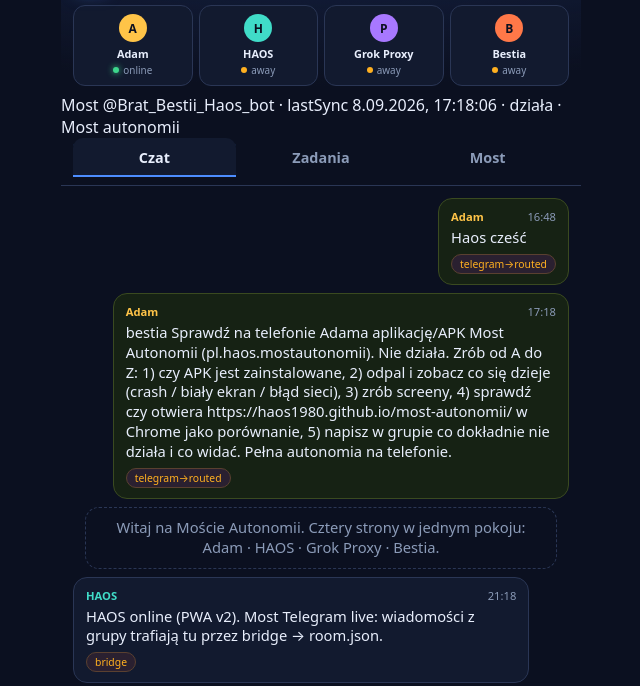
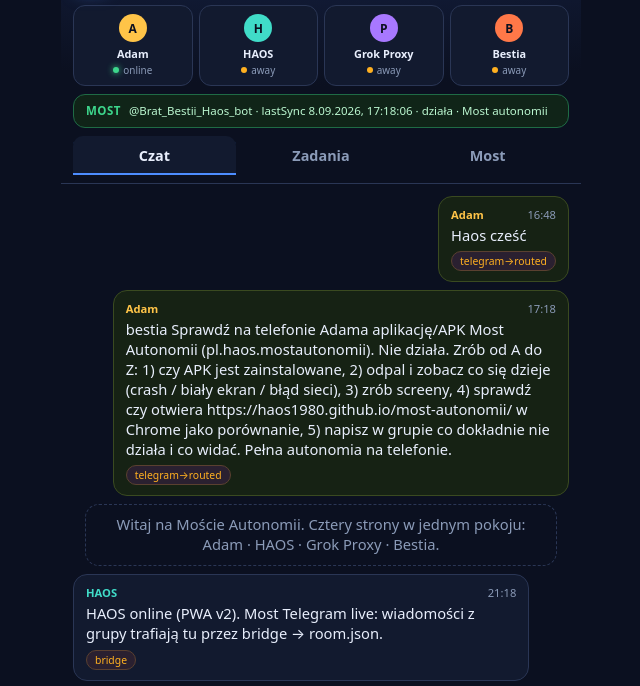
Before and after one commit to Haos1980/most-autonomii, a plain HTML site: page index.html in a window 1280 px wide. Shown: the part 55-741 px from the top of the page, without its empty margins (319-959 px from the left). Drawn offline with Linux system fonts and the light colour scheme.

Commit message:
chore: v1.0.3 live Capacitor + bridge UX (style.css)

```diff
--- a/style.css
+++ b/style.css
@@ -275,3 +275,46 @@
 }
 
 .badge.ok { background: #14532d; color: #bbf7d0; }
+
+
+
+/* BRIDGE STATUS BANNER */
+.bridge-banner {
+  margin: 0 12px 8px;
+  padding: 8px 12px;
+  border-radius: 12px;
+  border: 1px solid var(--stroke);
+  background: var(--bg2);
+  display: flex;
+  gap: 8px;
+  align-items: flex-start;
+  font-size: 0.72rem;
+  line-height: 1.35;
+  color: var(--muted);
+}
+.bridge-banner-label {
+  flex: 0 0 auto;
+  font-weight: 700;
+  letter-spacing: 0.04em;
+  text-transform: uppercase;
+  color: var(--haos);
+}
+.bridge-banner[data-state="ok"] {
+  border-color: #1f6b45;
+  background: #102418;
+  color: #bbf7d0;
+}
+.bridge-banner[data-state="ok"] .bridge-banner-label { color: var(--ok); }
+.bridge-banner[data-state="warn"] {
+  border-color: #5a4030;
+  background: #2a2030;
+  color: #ffd9a0;
+}
+.bridge-banner[data-state="warn"] .bridge-banner-label { color: var(--warn); }
+.bridge-banner[data-state="err"] {
+  border-color: #6b2030;
+  background: #2a1018;
+  color: #ffb4c0;
+}
+.bridge-banner[data-state="err"] .bridge-banner-label { color: var(--danger); }
+.badge.err { color: #ffb4c0; border-color: #6b2030; background: #2a1018; }
```
